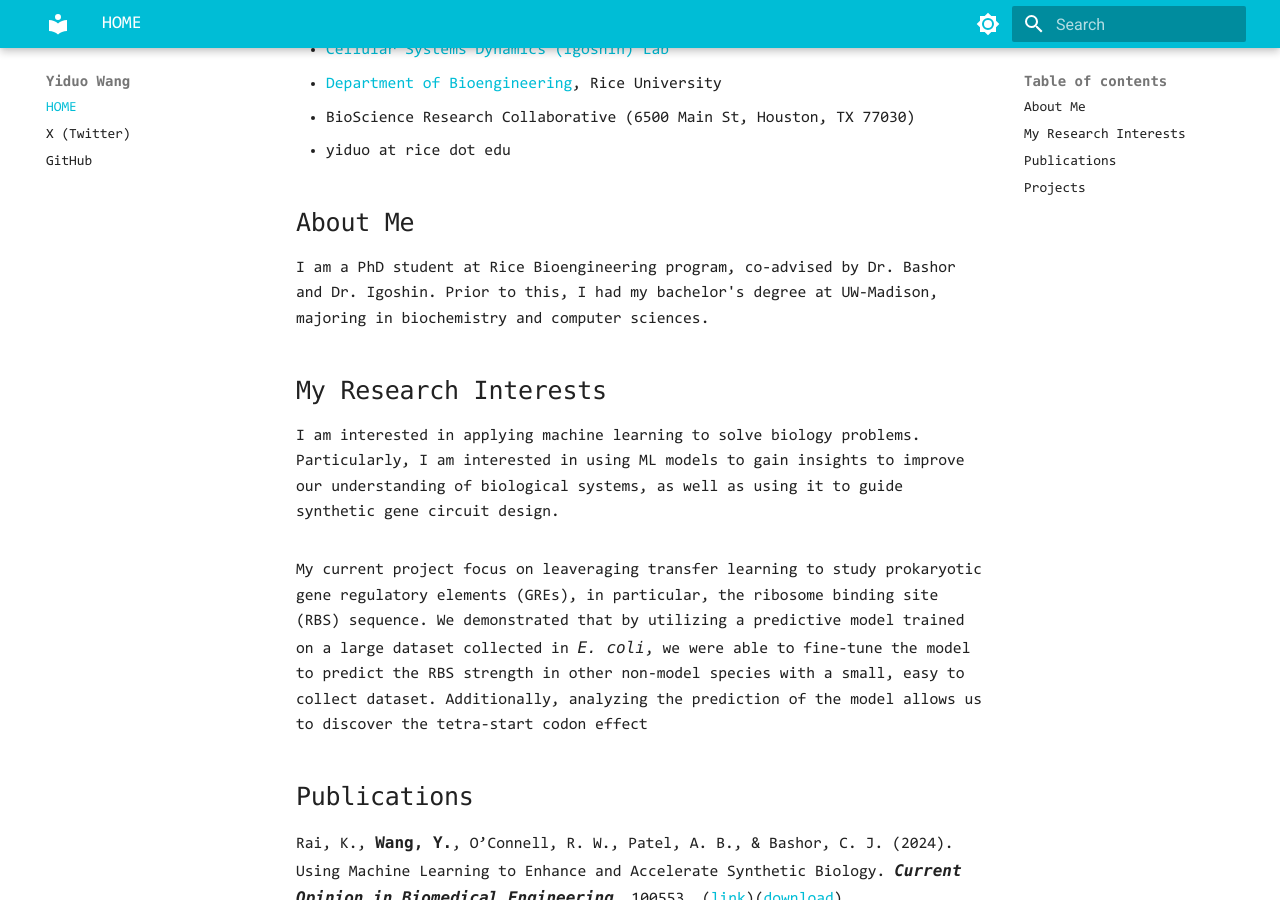
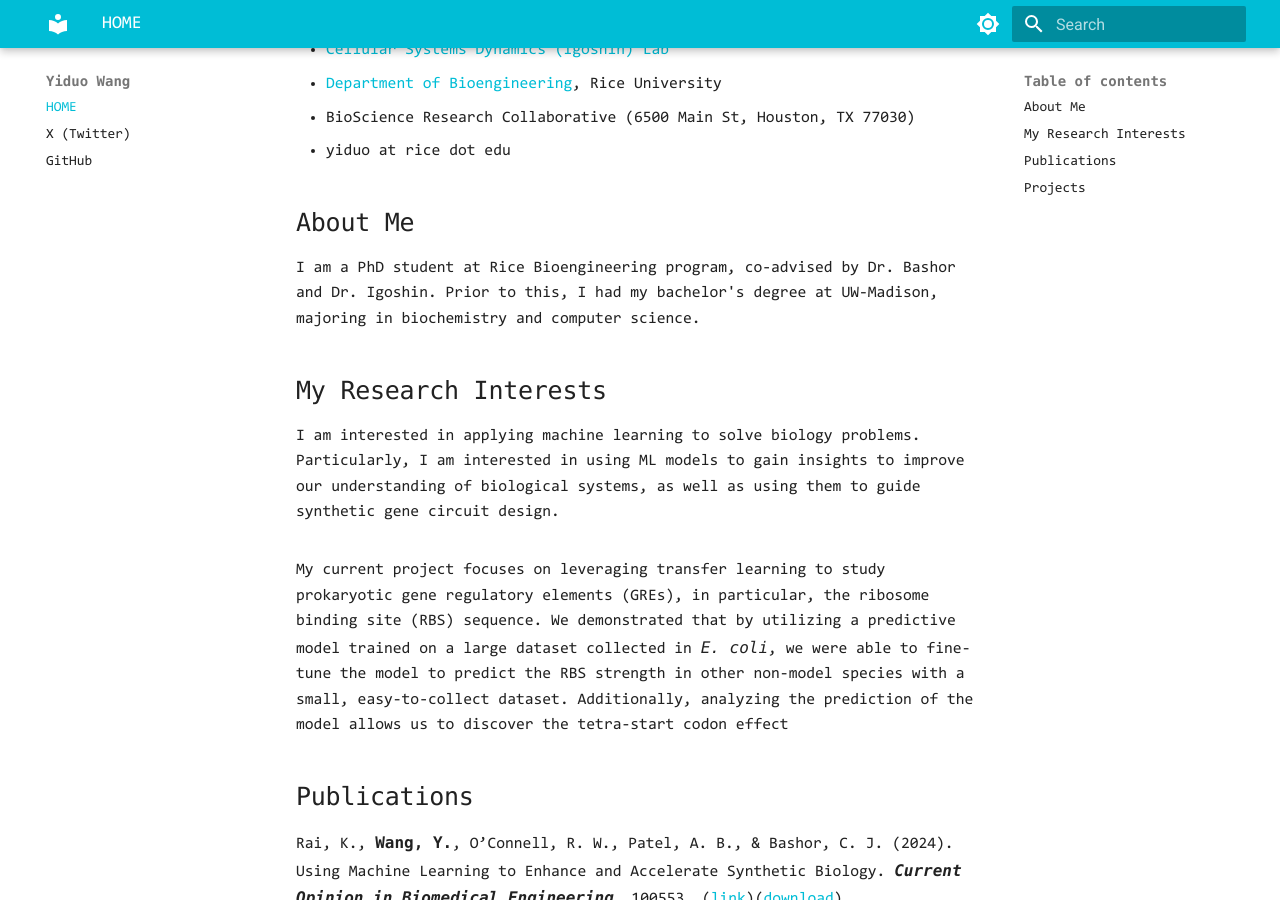
Before and after one commit to yiduo-wang-32/yiduo-wang-32, an MkDocs documentation site: the page built from docs/index.md, in a window 1280 px wide and 900 px high, scrolled down 492 px. Built offline with MkDocs 1.6.1 and Material for MkDocs 9.7.7, drawn with Linux system fonts in a browser that asks for light colours.

Commit message:
fix typos

```diff
--- a/docs/index.md
+++ b/docs/index.md
@@ -11,13 +11,13 @@
 
 ## About Me
 
-I am a PhD student at Rice Bioengineering program, co-advised by Dr. Bashor and Dr. Igoshin. Prior to this, I had my bachelor's degree at UW-Madison, majoring in biochemistry and computer sciences.
+I am a PhD student at Rice Bioengineering program, co-advised by Dr. Bashor and Dr. Igoshin. Prior to this, I had my bachelor's degree at UW-Madison, majoring in biochemistry and computer science.
 
 ## My Research Interests
 
-I am interested in applying machine learning to solve biology problems. Particularly, I am interested in using ML models to gain insights to improve our understanding of biological systems, as well as using it to guide synthetic gene circuit design.
+I am interested in applying machine learning to solve biology problems. Particularly, I am interested in using ML models to gain insights to improve our understanding of biological systems, as well as using them to guide synthetic gene circuit design.
 
-My current project focus on leaveraging transfer learning to study prokaryotic gene regulatory elements (GREs), in particular, the ribosome binding site (RBS) sequence. We demonstrated that by utilizing a predictive model trained on a large dataset collected in *E. coli*, we were able to fine-tune the model to predict the RBS strength in other non-model species with a small, easy to collect dataset. Additionally, analyzing the prediction of the model allows us to discover the tetra-start codon effect
+My current project focuses on leveraging transfer learning to study prokaryotic gene regulatory elements (GREs), in particular, the ribosome binding site (RBS) sequence. We demonstrated that by utilizing a predictive model trained on a large dataset collected in *E. coli*, we were able to fine-tune the model to predict the RBS strength in other non-model species with a small, easy-to-collect dataset. Additionally, analyzing the prediction of the model allows us to discover the tetra-start codon effect
 
 ## Publications
 
```
